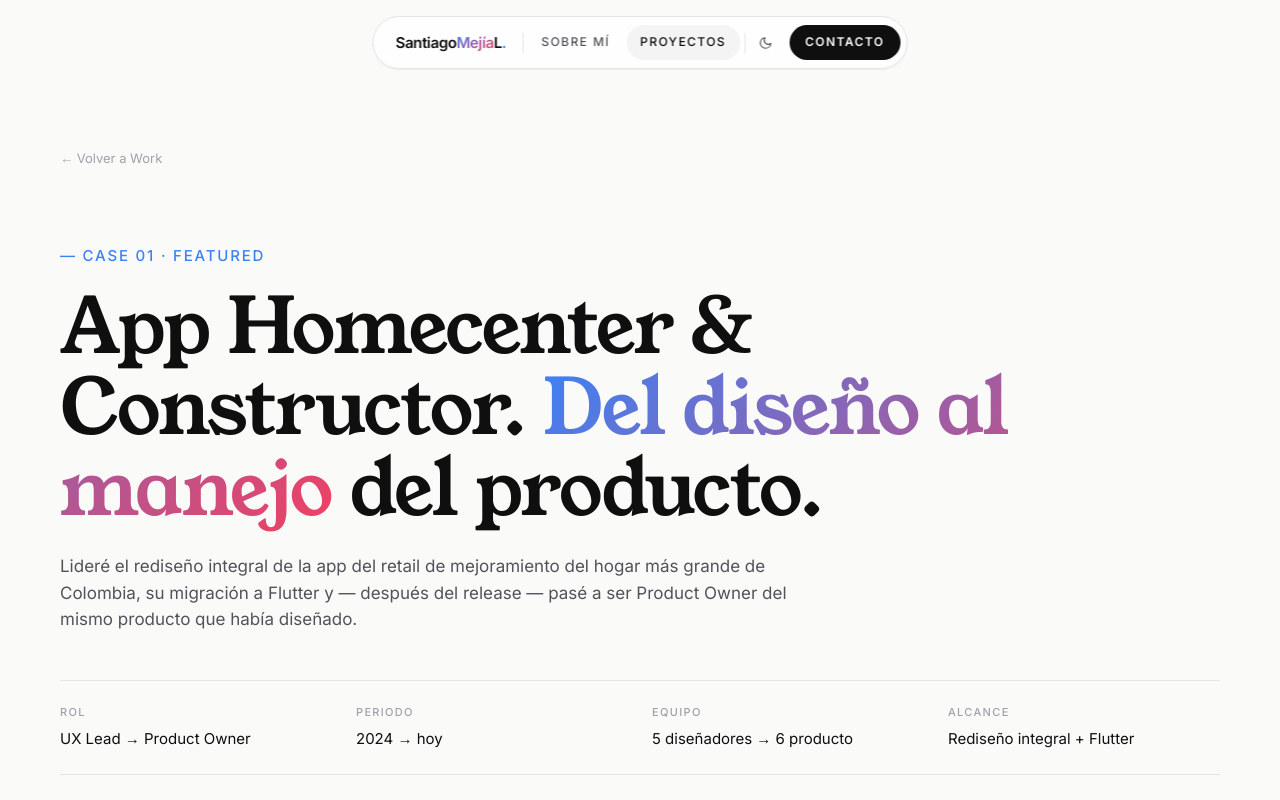
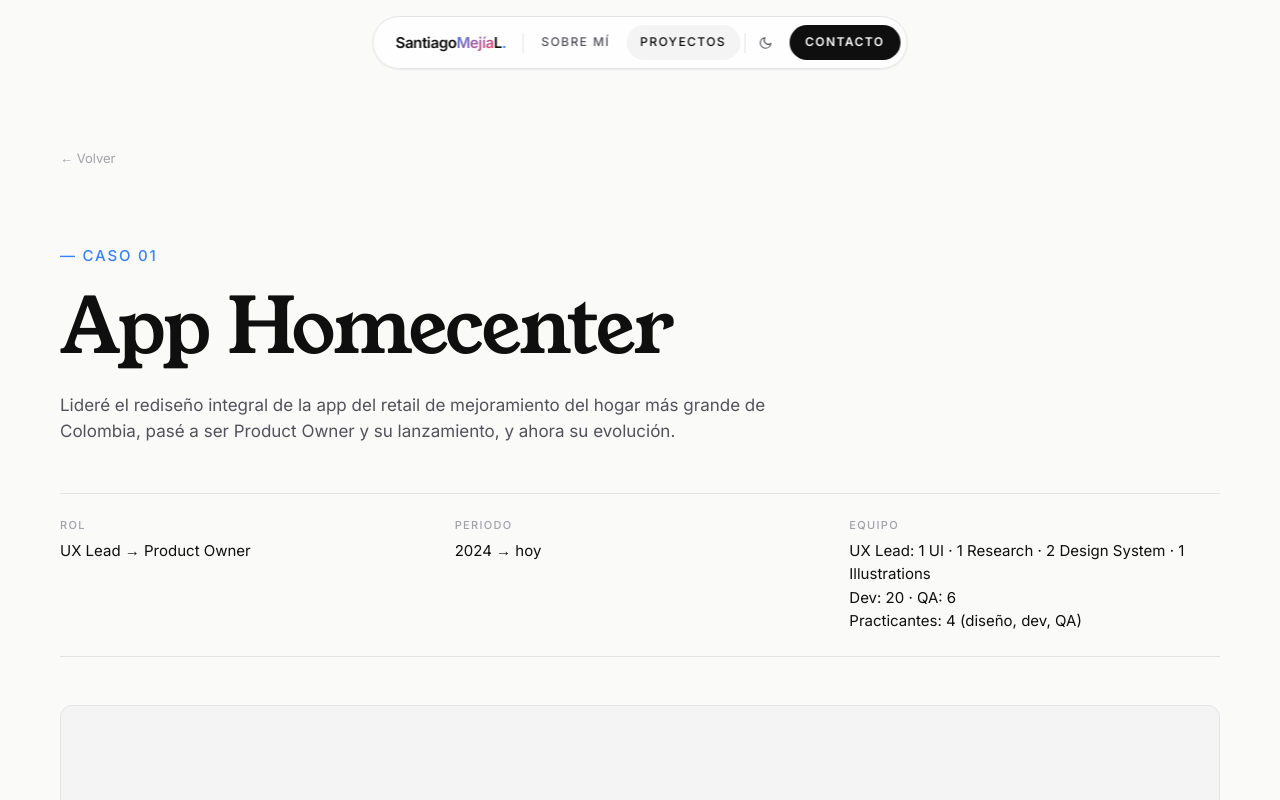
Before and after one commit to Santiagomejial/portfolio, a Next.js app: page /work/homecenter in a window 1280 px wide. Shown: the top 800 px of the page. Built offline with nearby package versions, Linux system fonts and the light colour scheme.

Commit message:
feat(case-hero): botón volver con history-back + hero homecenter actualizado

```diff
--- a/app/work/asistentes-compra/page.tsx
+++ b/app/work/asistentes-compra/page.tsx
@@ -23,7 +23,7 @@
   return (
     <>
       <CaseHero
-        breadcrumb={{ href: '/work', label: '← Volver a Work' }}
+        breadcrumb={{ label: 'Volver', fallbackHref: '/work' }}
         caseCounter="Case 04 · Retail Sodimac"
         title={
           <>
--- a/app/work/dartstation/page.tsx
+++ b/app/work/dartstation/page.tsx
@@ -23,7 +23,7 @@
   return (
     <>
       <CaseHero
-        breadcrumb={{ href: '/work', label: '← Volver a Work' }}
+        breadcrumb={{ label: 'Volver', fallbackHref: '/work' }}
         caseCounter="Case 05 · Fundacional · 2021"
         title={
           <>
--- a/app/work/kioscos-digitales/page.tsx
+++ b/app/work/kioscos-digitales/page.tsx
@@ -23,7 +23,7 @@
   return (
     <>
       <CaseHero
-        breadcrumb={{ href: '/work', label: '← Volver a Work' }}
+        breadcrumb={{ label: 'Volver', fallbackHref: '/work' }}
         caseCounter="Case 03 · Retail Sodimac"
         title={
           <>
--- a/app/work/leclop/page.tsx
+++ b/app/work/leclop/page.tsx
@@ -23,7 +23,7 @@
   return (
     <>
       <CaseHero
-        breadcrumb={{ href: '/work', label: '← Volver a Work' }}
+        breadcrumb={{ label: 'Volver', fallbackHref: '/work' }}
         caseCounter="Case 06 · Fundacional · 2021"
         title={
           <>
--- a/app/work/store-in-store/page.tsx
+++ b/app/work/store-in-store/page.tsx
@@ -23,7 +23,7 @@
   return (
     <>
       <CaseHero
-        breadcrumb={{ href: '/work', label: '← Volver a Work' }}
+        breadcrumb={{ label: 'Volver', fallbackHref: '/work' }}
         caseCounter="Case 02 · Retail Sodimac"
         title={
           <>
--- /dev/null
+++ b/components/back-button.tsx
@@ -0,0 +1,52 @@
+'use client';
+
+import { useRouter } from 'next/navigation';
+import { useCallback, useEffect, useState } from 'react';
+import { cn } from '@/lib/utils';
+
+interface BackButtonProps {
+  /** Ruta de fallback si no hay history (ej. acceso directo por URL). */
+  fallbackHref: string;
+  /** Texto del botón (sin la flecha — se agrega automáticamente). */
+  children: React.ReactNode;
+  className?: string;
+}
+
+/**
+ * Botón "Volver" que respeta el history del navegador.
+ * - Si hay historial dentro del sitio → router.back() (vuelve a donde estaba)
+ * - Si entró directo por URL (sin historial) → navega a fallbackHref
+ */
+export function BackButton({
+  fallbackHref,
+  children,
+  className,
+}: BackButtonProps) {
+  const router = useRouter();
+  const [canGoBack, setCanGoBack] = useState(false);
+
+  useEffect(() => {
+    // history.length > 1 indica que hubo navegación previa en esta pestaña
+    if (typeof window !== 'undefined') {
+      setCanGoBack(window.history.length > 1);
+    }
+  }, []);
+
+  const handleBack = useCallback(() => {
+    if (canGoBack) {
+      router.back();
+    } else {
+      router.push(fallbackHref);
+    }
+  }, [canGoBack, router, fallbackHref]);
+
+  return (
+    <button
+      type="button"
+      onClick={handleBack}
+      className={cn('transition-base hover:text-ink', className)}
+    >
+      ← {children}
+    </button>
+  );
+}
--- a/components/case-hero.tsx
+++ b/components/case-hero.tsx
@@ -1,20 +1,21 @@
-import Link from 'next/link';
 import { cn } from '@/lib/utils';
 import { Eyebrow } from './eyebrow';
+import { BackButton } from './back-button';
 
 export interface CaseMeta {
   label: string;
+  /** Texto del valor. Soporta '\n' para saltos de línea (white-space: pre-line). */
   value: string;
 }
 
 interface CaseHeroProps {
-  /** Breadcrumb back link, ej. { href: '/work', label: 'Work' } */
-  breadcrumb?: { href: string; label: string };
-  /** "Case 01 / 04" */
+  /** Botón "Volver" con history-back y fallback. */
+  breadcrumb?: { label: string; fallbackHref: string };
+  /** "Caso 01 · Featured" */
   caseCounter?: string;
   title: React.ReactNode;
   sub?: React.ReactNode;
-  /** 4 campos: Año / Rol / Cliente / Equipo */
+  /** 3-4 campos: Rol / Periodo / Equipo / Alcance */
   meta: CaseMeta[];
   /** Imagen hero. Si no se provee, se renderiza placeholder. */
   heroVisual?: React.ReactNode;
@@ -30,35 +31,42 @@
   heroVisual,
   className,
 }: CaseHeroProps) {
+  // Grid responsivo: si hay 3 metas, 3 columnas en md+. Si hay 4, 4 columnas.
+  const metaCols = meta.length === 3 ? 'md:grid-cols-3' : 'md:grid-cols-4';
+
   return (
     <section className={cn('pt-28 md:pt-32', className)}>
       <div className="container-portfolio">
         {breadcrumb && (
           <nav className="py-5 text-body-sm text-ink-mute">
-            <Link href={breadcrumb.href} className="transition-base hover:text-ink">
-              ← {breadcrumb.label}
-            </Link>
+            <BackButton fallbackHref={breadcrumb.fallbackHref}>
+              {breadcrumb.label}
+            </BackButton>
           </nav>
         )}
 
         <header className="pt-10 pb-8 md:pt-14 md:pb-12">
-          {caseCounter && <Eyebrow accent className="mb-5">{caseCounter}</Eyebrow>}
+          {caseCounter && (
+            <Eyebrow accent className="mb-5">
+              {caseCounter}
+            </Eyebrow>
+          )}
           <h1 className="display-xl text-ink">{title}</h1>
           {sub && (
-            <p className="text-body-lg mt-6 max-w-3xl text-ink-soft">
-              {sub}
-            </p>
+            <p className="text-body-lg mt-6 max-w-3xl text-ink-soft">{sub}</p>
           )}
         </header>
 
         {/* Meta grid */}
-        <dl className="grid grid-cols-2 gap-6 border-y border-line py-6 md:grid-cols-4">
+        <dl className={cn('grid grid-cols-2 gap-6 border-y border-line py-6', metaCols)}>
           {meta.map((m) => (
             <div key={m.label}>
               <dt className="text-eyebrow font-medium uppercase tracking-eyebrow text-ink-mute">
                 {m.label}
               </dt>
-              <dd className="mt-1.5 text-body text-ink">{m.value}</dd>
+              <dd className="mt-1.5 whitespace-pre-line text-body text-ink">
+                {m.value}
+              </dd>
             </div>
           ))}
         </dl>
--- a/components/index.ts
+++ b/components/index.ts
@@ -21,3 +21,4 @@
 export { CarouselModal, type CarouselImage } from './carousel-modal';
 export { FoundationalCardsWithCarousel } from './foundational-with-carousel';
 export { ViewAllLink } from './view-all-link';
+export { BackButton } from './back-button';
--- a/content/case-homecenter.tsx
+++ b/content/case-homecenter.tsx
@@ -14,19 +14,18 @@
 export const CASE_HOMECENTER: CaseContent = {
   // ─── HERO ─────────────────────────────────────────────
   hero: {
-    breadcrumb: { href: '/work', label: 'Volver a Work' },
-    caseCounter: 'Case 01 · Featured',
-    title: {
-      pre: 'App Homecenter & Constructor. ',
-      highlight: 'Del diseño al manejo',
-      post: ' del producto.',
-    },
-    sub: 'Lideré el rediseño integral de la app del retail de mejoramiento del hogar más grande de Colombia, su migración a Flutter y — después del release — pasé a ser Product Owner del mismo producto que había diseñado.',
+    breadcrumb: { label: 'Volver', fallbackHref: '/work' },
+    caseCounter: 'Caso 01',
+    title: 'App Homecenter',
+    sub: 'Lideré el rediseño integral de la app del retail de mejoramiento del hogar más grande de Colombia, pasé a ser Product Owner y su lanzamiento, y ahora su evolución.',
     meta: [
       { label: 'Rol', value: 'UX Lead → Product Owner' },
       { label: 'Periodo', value: '2024 → hoy' },
-      { label: 'Equipo', value: '5 diseñadores → 6 producto' },
-      { label: 'Alcance', value: 'Rediseño integral + Flutter' },
+      {
+        label: 'Equipo',
+        value:
+          'UX Lead: 1 UI · 1 Research · 2 Design System · 1 Illustrations\nDev: 20 · QA: 6\nPracticantes: 4 (diseño, dev, QA)',
+      },
     ],
     // heroImage: pendiente
   },
--- a/content/types.ts
+++ b/content/types.ts
@@ -50,9 +50,9 @@
 import type { ReactNode } from 'react';
 
 export interface CaseHeroContent {
-  /** Breadcrumb back link, ej. { href: '/work', label: 'Volver a Work' } */
-  breadcrumb: { href: string; label: string };
-  /** "Case 01 · Featured" */
+  /** Botón "Volver" con history-back. fallbackHref se usa si no hay history. */
+  breadcrumb: { label: string; fallbackHref: string };
+  /** "Caso 01" */
   caseCounter: string;
   /** String simple o HighlightTitle para gradient en parte del título */
   title: string | HighlightTitle;
```
